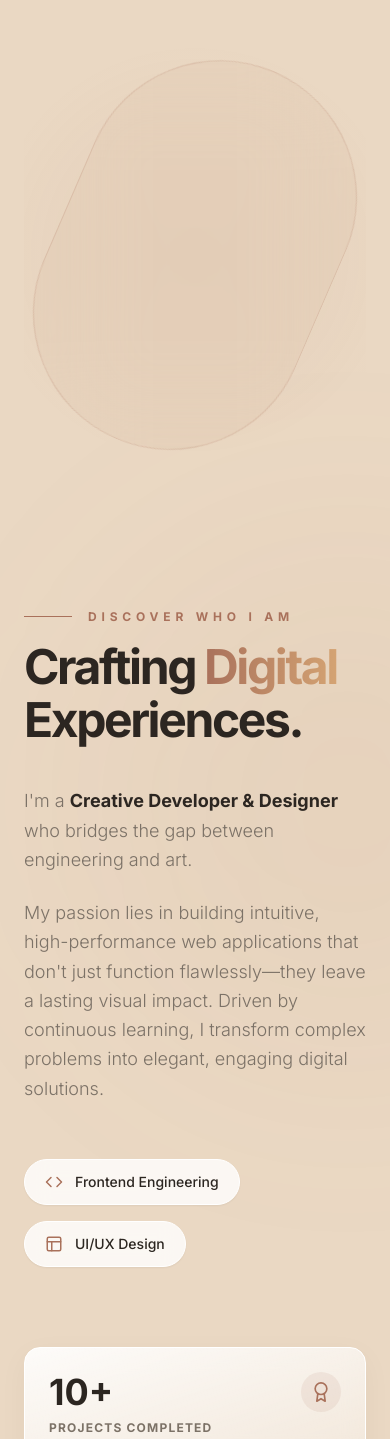
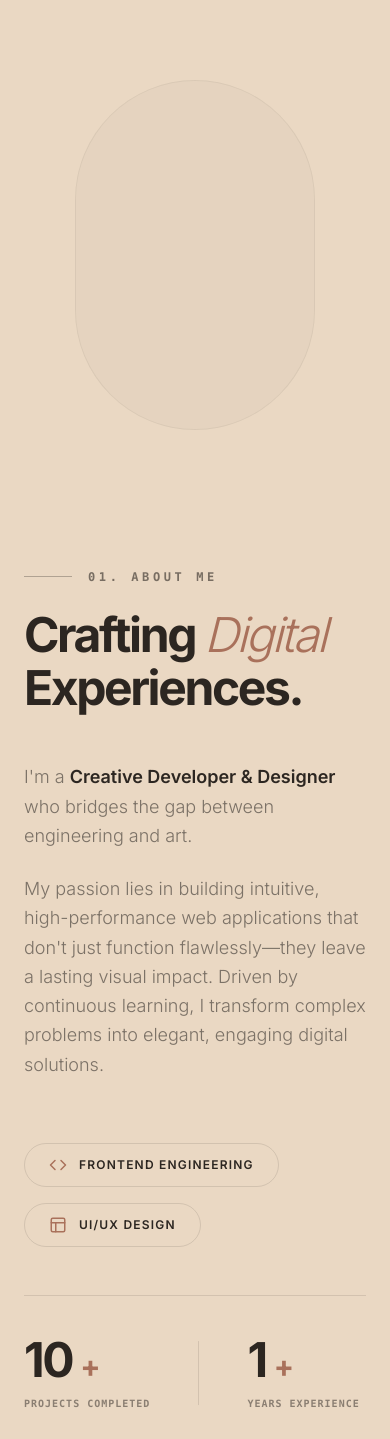
Before and after one commit to Techside-Pragyan/Techside-Portfolio, a React (Vite) app: page / in a window 390 px wide. Shown: the part 1609-3048 px from the top of the page. Built offline with nearby package versions, Linux system fonts and the light colour scheme.

Commit message:
feat: create responsive About section with Framer Motion animations and 3D Spline integration

```diff
--- a/src/sections/About.jsx
+++ b/src/sections/About.jsx
@@ -1,6 +1,6 @@
 import React, { useRef } from 'react';
 import { motion, useInView } from 'framer-motion';
-import { FiCode, FiLayout, FiAward } from 'react-icons/fi';
+import { FiCode, FiLayout } from 'react-icons/fi';
 
 const About = () => {
   const containerRef = useRef(null);
@@ -11,7 +11,7 @@ const About = () => {
     visible: {
       opacity: 1,
       transition: {
-        staggerChildren: 0.2,
+        staggerChildren: 0.15,
       },
     },
   };
@@ -21,29 +21,26 @@ const About = () => {
     visible: {
       opacity: 1,
       y: 0,
-      transition: { duration: 0.6, ease: "easeOut" }
+      transition: { duration: 0.8, ease: "easeOut" }
     },
   };
 
   return (
     <section id="about" className="py-32 px-6 relative z-10 overflow-hidden bg-transparent">
-      {/* Decorative background elements */}
-      <div className="absolute top-1/2 left-1/4 w-[500px] h-[500px] bg-[#A9715B]/5 rounded-full blur-[120px] -translate-y-1/2 pointer-events-none" />
-
       <div className="container mx-auto max-w-7xl relative">
         <div className="grid lg:grid-cols-2 gap-16 lg:gap-24 items-center">
 
-          {/* Left Side: Interactive 3D Portal Crystal (Lazy Loaded) */}
+          {/* Left Side: Interactive 3D Portal Crystal */}
           <motion.div
             ref={containerRef}
-            initial={{ opacity: 0, scale: 0.8 }}
+            initial={{ opacity: 0, scale: 0.9 }}
             whileInView={{ opacity: 1, scale: 1 }}
             viewport={{ once: true }}
-            transition={{ duration: 1 }}
-            className="relative h-[500px] lg:h-[700px] pointer-events-auto cursor-grab active:cursor-grabbing flex items-center justify-center group"
+            transition={{ duration: 1.2, ease: "easeOut" }}
+            className="relative h-[500px] lg:h-[700px] pointer-events-auto flex items-center justify-center group"
           >
-            {/* Elegant glass ring behind 3D object */}
-            <div className="absolute w-[80%] h-[80%] rounded-full border border-[#A9715B]/20 bg-[#A9715B]/5 backdrop-blur-3xl animate-[spin_20s_linear_infinite] group-hover:bg-[#A9715B]/10 transition-colors duration-700" />
+            {/* Very subtle background circle */}
+            <div className="absolute w-[70%] h-[70%] rounded-full border border-black/5 bg-black/[0.02] group-hover:bg-black/[0.04] transition-colors duration-700" />
 
             {isInView ? (
               <spline-viewer
@@ -51,75 +48,68 @@ const About = () => {
                 className="w-full h-full scale-110 relative z-10 drop-shadow-2xl"
               ></spline-viewer>
             ) : (
-              <div className="w-[300px] h-[300px] rounded-full bg-[radial-gradient(circle_at_center,rgba(169,113,91,0.15),transparent_70%)] blur-3xl animate-pulse pointer-events-none relative z-10"></div>
+              <div className="w-[300px] h-[300px] rounded-full bg-black/5 animate-pulse relative z-10"></div>
             )}
-
-            <div className="absolute inset-0 bg-[radial-gradient(circle_at_center,rgba(169,113,91,0.08),transparent_70%)] -z-10 pointer-events-none"></div>
           </motion.div>
 
-          {/* Right Side: Premium About Content */}
+          {/* Right Side: Editorial Content */}
           <motion.div
             variants={containerVariants}
             initial="hidden"
             whileInView="visible"
             viewport={{ once: true, amount: 0.2 }}
-            className="relative space-y-10"
+            className="space-y-12"
           >
-            {/* Floating Glass Card Background for Text */}
-            <div className="absolute -inset-8 bg-white/40 backdrop-blur-xl rounded-[2rem] border border-white/60 shadow-[0_20px_40px_rgba(0,0,0,0.02)] -z-10 hidden md:block" />
-
-            <motion.div variants={itemVariants} className="space-y-4">
+            <motion.div variants={itemVariants} className="space-y-6">
               <div className="flex items-center gap-4">
-                <div className="h-[1px] w-12 bg-[#A9715B]"></div>
-                <span className="text-[#A9715B] font-bold tracking-[0.4em] uppercase text-xs">Discover Who I Am</span>
+                <div className="h-[1px] w-12 bg-[#2C2621]/30"></div>
+                <span className="text-[#2C2621]/60 font-mono tracking-[0.3em] uppercase text-xs font-semibold">01. About Me</span>
               </div>
               <h2 className="text-5xl md:text-7xl font-black text-[#2C2621] leading-[1.1] tracking-tighter">
-                Crafting <span className="text-transparent bg-clip-text bg-gradient-to-r from-[#A9715B] to-[#D4A373]">Digital</span> <br/>
+                Crafting <span className="italic font-light text-[#A9715B]">Digital</span> <br/>
                 Experiences.
               </h2>
             </motion.div>
 
             <motion.div variants={itemVariants} className="space-y-6 text-[#7C7267] text-lg md:text-xl leading-relaxed font-light max-w-xl">
               <p>
-                I'm a <b className="text-[#2C2621] font-bold">Creative Developer & Designer</b> who bridges the gap between engineering and art.
+                I'm a <b className="text-[#2C2621] font-semibold">Creative Developer & Designer</b> who bridges the gap between engineering and art.
               </p>
               <p>
                 My passion lies in building intuitive, high-performance web applications that don't just function flawlessly—they leave a lasting visual impact. Driven by continuous learning, I transform complex problems into elegant, engaging digital solutions.
               </p>
             </motion.div>
 
-            {/* Feature Badges */}
+            {/* Feature Badges - Editorial style */}
             <motion.div variants={itemVariants} className="flex flex-wrap gap-4 pt-4">
-              <div className="flex items-center gap-3 px-5 py-3 rounded-full bg-white/80 border border-white shadow-sm backdrop-blur-md text-[#2C2621] font-medium text-sm hover:-translate-y-1 transition-transform cursor-default">
-                <FiCode className="text-[#A9715B] text-lg" />
+              <div className="flex items-center gap-3 px-6 py-3 rounded-full border border-black/10 text-[#2C2621] text-xs uppercase tracking-widest font-semibold hover:bg-black/5 transition-colors cursor-default">
+                <FiCode className="text-lg text-[#A9715B]" />
                 Frontend Engineering
               </div>
-              <div className="flex items-center gap-3 px-5 py-3 rounded-full bg-white/80 border border-white shadow-sm backdrop-blur-md text-[#2C2621] font-medium text-sm hover:-translate-y-1 transition-transform cursor-default">
-                <FiLayout className="text-[#A9715B] text-lg" />
+              <div className="flex items-center gap-3 px-6 py-3 rounded-full border border-black/10 text-[#2C2621] text-xs uppercase tracking-widest font-semibold hover:bg-black/5 transition-colors cursor-default">
+                <FiLayout className="text-lg text-[#A9715B]" />
                 UI/UX Design
               </div>
             </motion.div>
 
-            {/* Stats Section with Glass Cards */}
-            <motion.div variants={itemVariants} className="flex flex-col sm:flex-row items-center gap-6 pt-10">
-              <div className="w-full sm:flex-1 p-6 rounded-2xl bg-gradient-to-br from-white/90 to-white/40 border border-white shadow-[0_8px_30px_rgb(0,0,0,0.04)] backdrop-blur-md hover:scale-105 transition-transform duration-300">
-                <div className="flex items-center justify-between mb-2">
-                  <span className="text-4xl lg:text-5xl font-black text-[#2C2621]">10+</span>
-                  <div className="w-10 h-10 rounded-full bg-[#A9715B]/10 flex items-center justify-center text-[#A9715B]">
-                    <FiAward className="text-xl" />
-                  </div>
+            {/* Stats Section - Minimalist */}
+            <motion.div variants={itemVariants} className="flex items-center gap-12 pt-10 border-t border-black/10">
+              <div className="flex flex-col">
+                <div className="flex items-baseline gap-2">
+                  <span className="text-5xl lg:text-6xl font-black text-[#2C2621] tracking-tighter">10</span>
+                  <span className="text-3xl font-bold text-[#A9715B]">+</span>
                 </div>
-                <span className="text-xs font-bold text-[#7C7267] uppercase tracking-widest mt-2 block">Projects Completed</span>
+                <span className="text-[10px] font-mono text-[#2C2621]/50 uppercase tracking-widest mt-3 font-semibold">Projects Completed</span>
               </div>
 
-              <div className="w-full sm:flex-1 p-6 rounded-2xl bg-gradient-to-br from-white/90 to-white/40 border border-white shadow-[0_8px_30px_rgb(0,0,0,0.04)] backdrop-blur-md hover:scale-105 transition-transform duration-300">
-                <div className="flex items-center justify-between mb-2">
-                  <span className="text-4xl lg:text-5xl font-black text-[#2C2621]">1+</span>
-                  <div className="w-10 h-10 rounded-full bg-[#A9715B]/10 flex items-center justify-center text-[#A9715B]">
-                    <FiCode className="text-xl" />
-                  </div>
+              <div className="w-[1px] h-16 bg-black/10"></div>
+
+              <div className="flex flex-col">
+                <div className="flex items-baseline gap-2">
+                  <span className="text-5xl lg:text-6xl font-black text-[#2C2621] tracking-tighter">1</span>
+                  <span className="text-3xl font-bold text-[#A9715B]">+</span>
                 </div>
-                <span className="text-xs font-bold text-[#7C7267] uppercase tracking-widest mt-2 block">Years Experience</span>
+                <span className="text-[10px] font-mono text-[#2C2621]/50 uppercase tracking-widest mt-3 font-semibold">Years Experience</span>
               </div>
             </motion.div>
           </motion.div>
```
